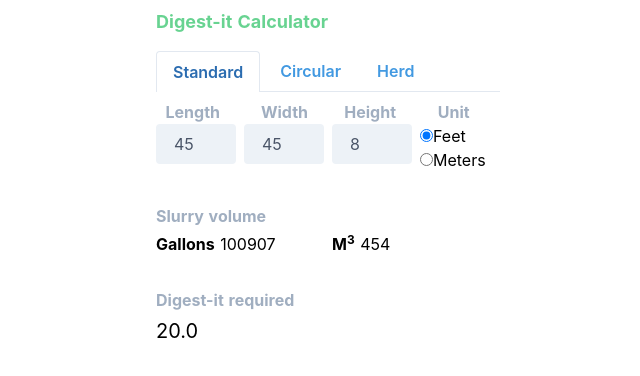
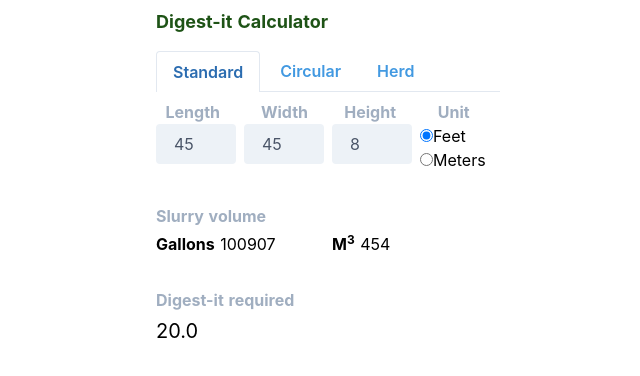
Before and after one commit to andyxmas/digest-it-calculator, a Nuxt app: page / in a window 1280 px wide. Shown: the top 376 px of the page, without its empty margins (312-952 px from the left). Built offline with nearby package versions, Linux system fonts and the light colour scheme.

Commit message:
test updates

```diff
--- a/pages/index.vue
+++ b/pages/index.vue
@@ -1,6 +1,6 @@
 <template>
   <div class="container p-2">
-    <h1 class="mb-4 text-green-400 text-lg font-bold">Digest-it Calculator</h1>
+    <h1 class="mb-4 text-lg font-bold">Digest-it Calculator</h1>
 
     <ul class="flex border-b mb-2">
       <li :class="{'-mb-px': tab == 'standard'}" class="mr-1">
@@ -179,4 +179,8 @@
   margin: 0 auto;
   min-height: 100vh;
 }
+
+h1 {
+  color: #1e5316;
+}
 </style>
```
